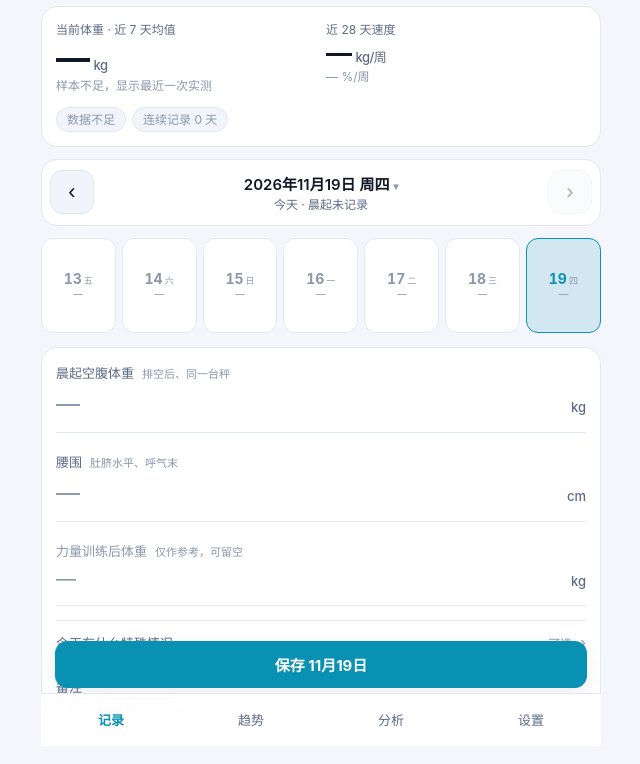
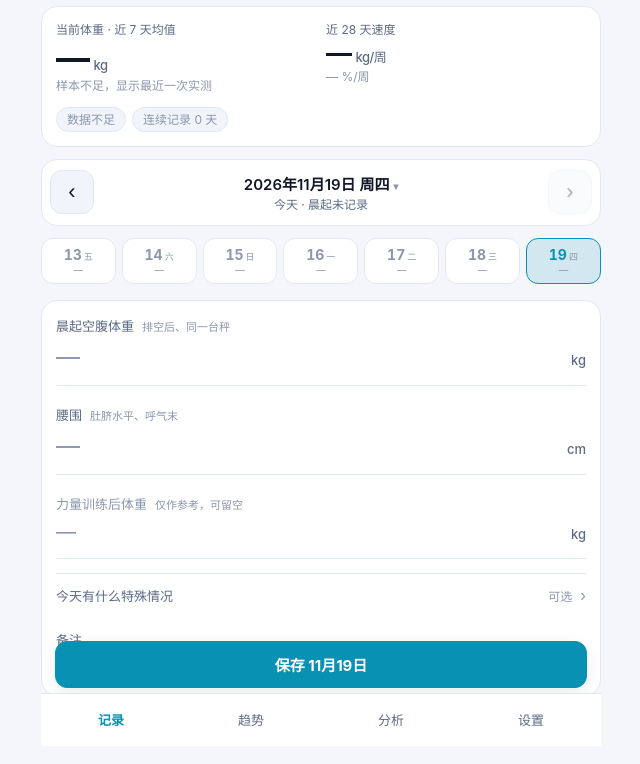
Before and after one commit to q-q123123/-, a website: page www/index.html in a window 1280 px wide. Shown: the part 54-818 px from the top of the page, without its empty margins (319-959 px from the left). Drawn offline with Linux system fonts and the light colour scheme.

Commit message:
Add files via upload

```diff
--- a/www/css/app.css
+++ b/www/css/app.css
@@ -759,3 +759,24 @@ button.datebar-mid:active { background: var(--card-2); }
   letter-spacing: -.2px;
 }
 .cal-day.on .cal-w { color: var(--accent-ink); }
+/* ---------- 日期条尺寸修正：显式定高，避免被拉伸 ---------- */
+.daystrip {
+  display: flex;
+  flex-direction: row;
+  align-items: flex-start;
+  height: 50px;
+  padding-bottom: 2px;
+  overflow-y: hidden;
+}
+.daystrip .daydot {
+  flex: 0 0 calc((100% - 36px) / 7);
+  min-width: 0;
+  height: 46px;
+  box-sizing: border-box;
+  justify-content: center;
+  padding: 4px 2px;
+}
+
+/* ---------- 日历底部：回到今天 ---------- */
+.cal-foot { margin-top: 10px; display: flex; justify-content: center; }
+.cal-foot .btn { width: 100%; }
--- a/www/js/app.js
+++ b/www/js/app.js
@@ -8,7 +8,7 @@
   var Chart = window.WTChart;
   var Sync = window.WTSync || { statusText: function () { return '本机模式'; } };
 
-  var VERSION = '1.11.0';
+  var VERSION = '1.11.1';
 
   var app = {
     repo: null,
@@ -403,7 +403,8 @@
         : '<button class="' + cls + '" data-act="pick-day" data-date="' + ds + '">' + inner + '</button>';
     }
 
-    return head + '<div class="cal-grid">' + cells + '</div>';
+    return head + '<div class="cal-grid">' + cells + '</div>'
+      + '<div class="cal-foot"><button class="btn small" data-act="cal-today">回到今天</button></div>';
   }
 
   function field(name, label, unit, value, digits, hint, cls) {
@@ -1300,6 +1301,11 @@
         }
         break;
       }
+      case 'cal-today':
+        app.date = app.dash.today;
+        app.calOpen = false;
+        render();
+        break;
       case 'cal-prev':
       case 'cal-next': {
         var pnl = $('#calPanel');
--- a/www/sw.js
+++ b/www/sw.js
@@ -4,7 +4,7 @@
  *   - 静态资源：先给缓存、后台更新 —— 离线秒开，下一次打开拿到新版
  *   - 新版本不会偷偷激活：会等页面提示「有新版本」再切换，避免版本切换导致的数据错乱观感
  */
-var VERSION = 'v5-mwndaa3b';
+var VERSION = 'v5-mwneks0i';
 var CACHE = 'wt-' + VERSION;
 
 var ASSETS = [
```
